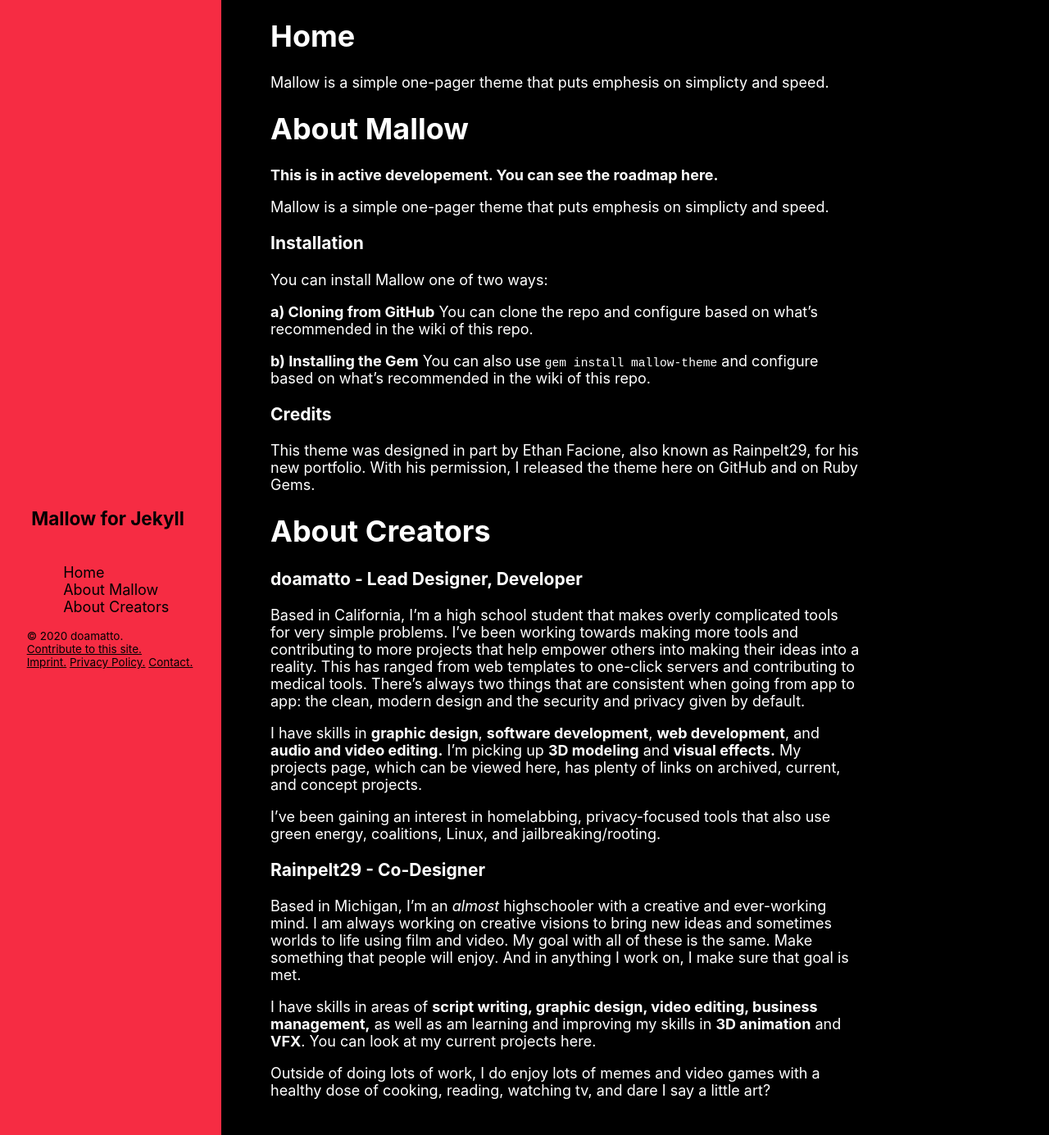
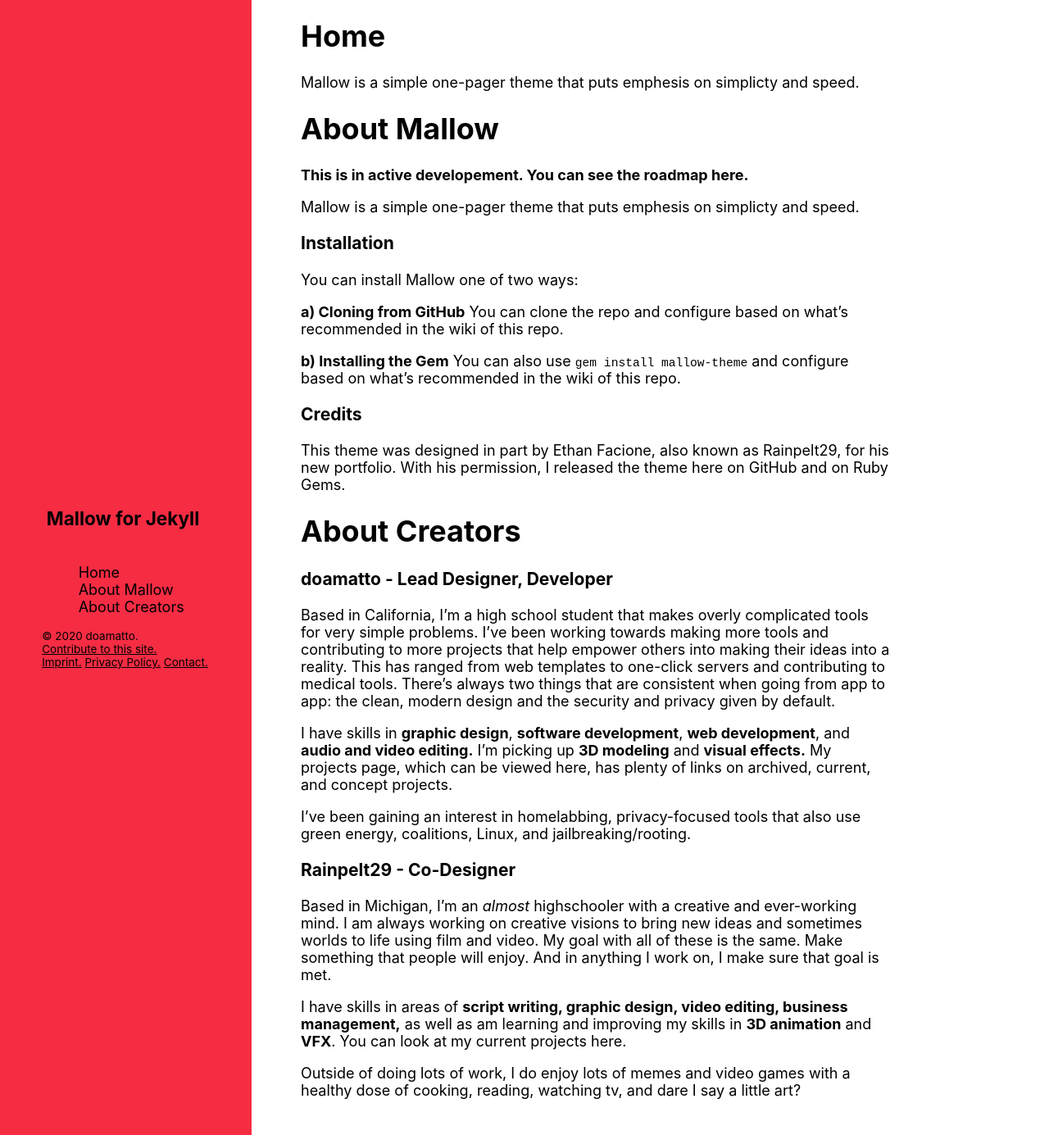
Before and after one commit to doamatto/mallow-theme, a Jekyll site: the page built from index.md, in a window 1280 px wide and 1385 px high. Shown: the whole window at 82% size. Built offline with Jekyll 4.4.1, drawn with Linux system fonts in a browser that asks for light colours; some web fonts are replaced; our own code applies the rules of GitHub Pages for plain Markdown files.

Commit message:
Converted more pixely-dos into viewport units

```diff
--- a/_sass/_theme.scss
+++ b/_sass/_theme.scss
@@ -16,10 +16,7 @@
     }
 }
 
-@media screen and (max-height: 450px) {
-
-}
-
+@media (prefers-color-scheme: dark) {
     html {
         background: $DARKbgColour;
         color: $DARKtextColour;
@@ -31,10 +28,12 @@ a:hover {
         color: $DARKlinkHoverColour;
     }
 
+}
+
 // Site Header (_includes/site-header.html)
 .sidebar {
     height: 100%;
-    width: 240px;
+    width: 20vh;
     position: fixed;
     z-index: 1;
     top: 0;
@@ -93,7 +92,7 @@ body {
 }
 
 .container {
-    margin-left: 240px;
+    margin-left: 20vh;
     padding: 1em 5em;
     max-width: 40em;
     display: block;
```
Lines whose indentation alone changed are shown as unchanged.
